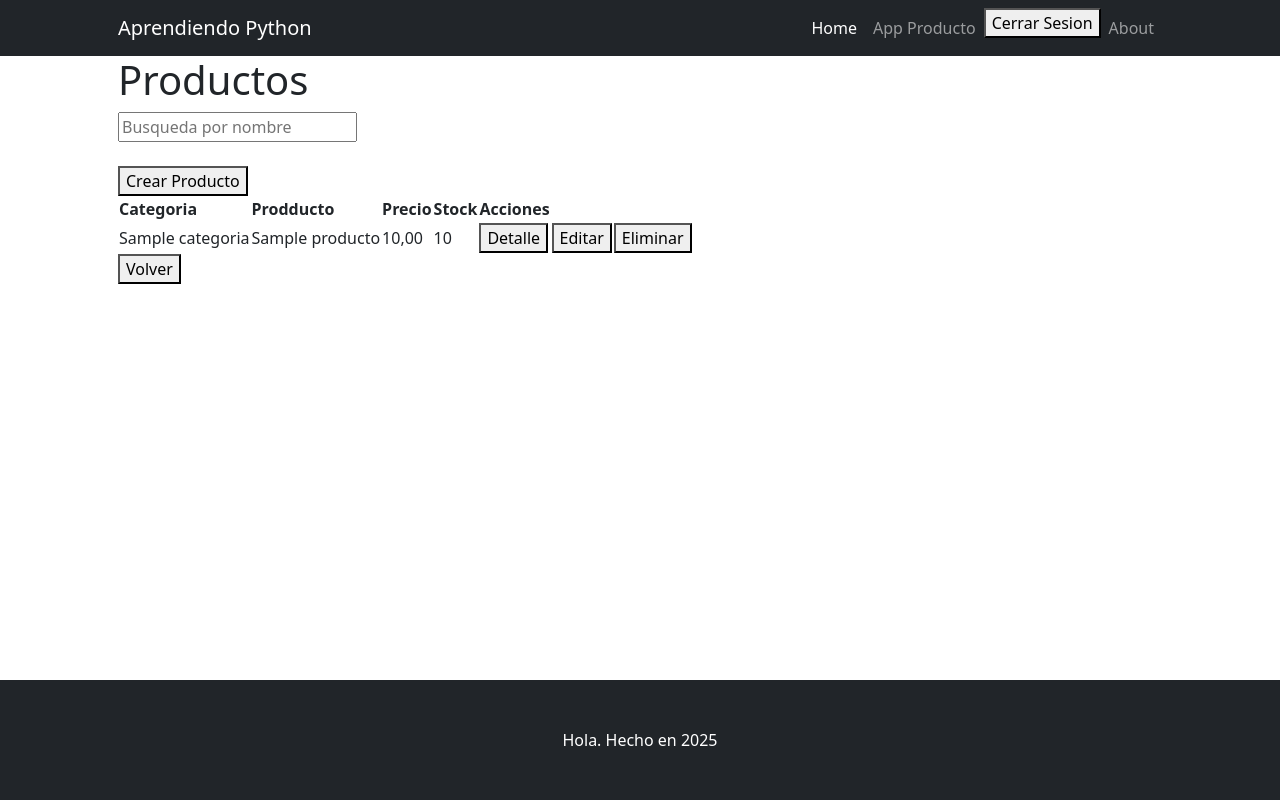
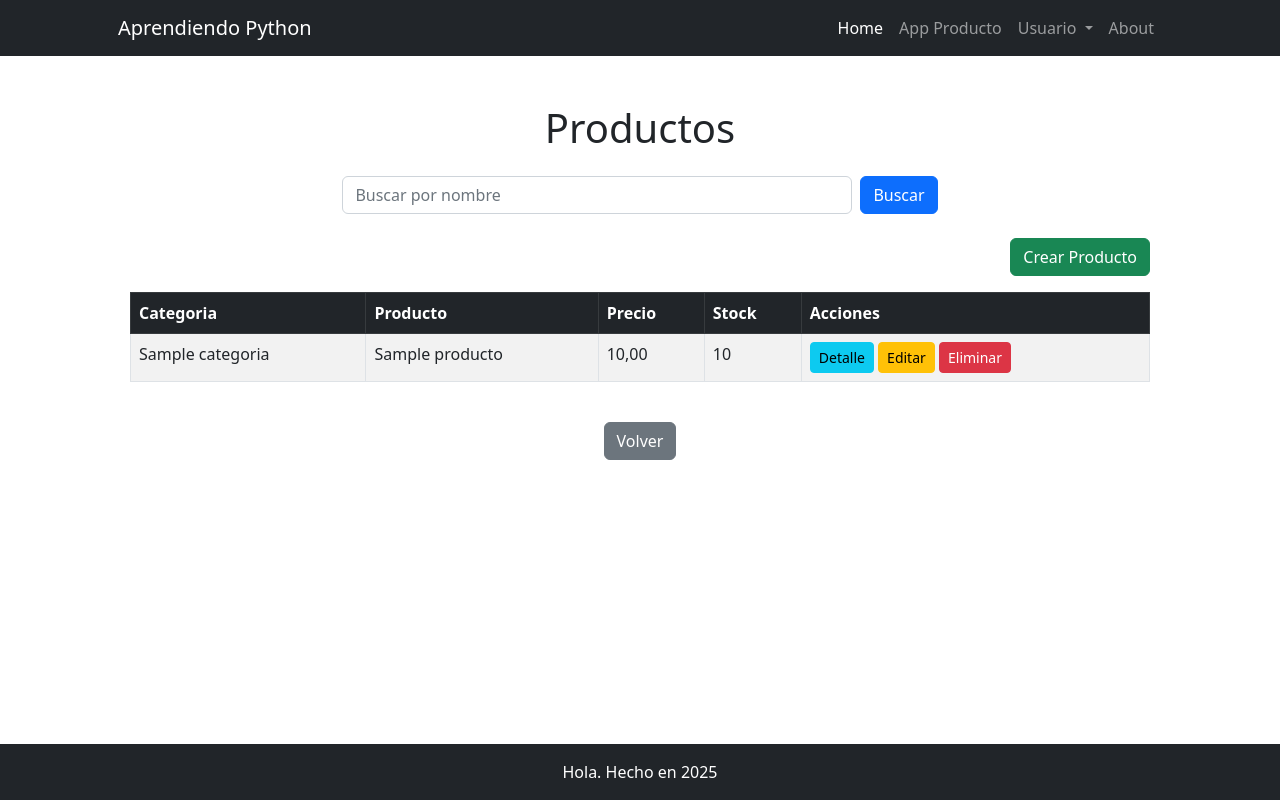
Before and after one commit to guillermocostamagna/django-prueba, a Django app: page /producto/producto/list/ in a window 1280 px wide. Run offline with Django 5.2, Linux system fonts and the light colour scheme; a user stored in the database is signed in; tables that the repository leaves empty hold one stand-in row (values such as "Sample post"); some libraries are stand-ins or nearby versions.

Commit message:
fin de proyecto

```diff
--- a/src/principal/templates/componentes/footer.html
+++ b/src/principal/templates/componentes/footer.html
@@ -1,4 +1,4 @@
 <!-- Footer-->
-        <footer class="py-5 bg-dark fixed-bottom">
-            <div class="container px-4 px-lg-5"><p class="m-0 text-center text-white">Hola. Hecho en {{año}}</p></div>
-        </footer>
+<footer class="py-3 bg-dark fixed-bottom">
+    <div class="container px-4 px-lg-5"><p class="m-0 text-center text-white">Hola. Hecho en {{año}}</p></div>
+</footer>
--- a/src/principal/templates/componentes/nav.html
+++ b/src/principal/templates/componentes/nav.html
@@ -1,22 +1,48 @@
-<!-- Responsive navbar-->
+<!-- Modern responsive navbar with dropdowns and icons -->
 <nav class="navbar navbar-expand-lg navbar-dark bg-dark">
     <div class="container px-5">
         <a class="navbar-brand" href="{% url 'principal:index' %}">Aprendiendo Python</a>
-                <button class="navbar-toggler" type="button" data-bs-toggle="collapse" data-bs-target="#navbarSupportedContent" aria-controls="navbarSupportedContent" aria-expanded="false" aria-label="Toggle navigation"><span class="navbar-toggler-icon"></span></button>
+        <button class="navbar-toggler" type="button" data-bs-toggle="collapse" data-bs-target="#navbarSupportedContent" aria-controls="navbarSupportedContent" aria-expanded="false" aria-label="Toggle navigation">
+            <span class="navbar-toggler-icon"></span>
+        </button>
         <div class="collapse navbar-collapse" id="navbarSupportedContent">
             <ul class="navbar-nav ms-auto mb-2 mb-lg-0">
-                        <li class="nav-item"><a class="nav-link active" aria-current="page" href="{% url 'principal:index' %}">Home</a></li>
+                <li class="nav-item">
+                    <a class="nav-link active" aria-current="page" href="{% url 'principal:index' %}">
+                        <i class="fas fa-home"></i> Home
+                    </a>
+                </li>
                 {% if user.is_authenticated %}
-                            <li><a class="nav-link" href="{% url 'producto:index' %}">App Producto</a></li>
-                            <form action="{% url 'principal:logout' %}" method="post">
+                    <li class="nav-item">
+                        <a class="nav-link" href="{% url 'producto:index' %}">
+                            <i class="fas fa-box"></i> App Producto
+                        </a>
+                    </li>
+                    <li class="nav-item dropdown">
+                        <a class="nav-link dropdown-toggle" href="#" id="userDropdown" role="button" data-bs-toggle="dropdown" aria-expanded="false">
+                            <i class="fas fa-user"></i> Usuario
+                        </a>
+                        <ul class="dropdown-menu dropdown-menu-end" aria-labelledby="userDropdown">
+                            <li>
+                                <form action="{% url 'principal:logout' %}" method="post" class="dropdown-item">
                                     {% csrf_token %}
-                                <button type="submit">Cerrar Sesion</button>
+                                    <button type="submit" class="btn btn-link">Cerrar Sesión</button>
                                 </form>
+                            </li>
+                        </ul>
+                    </li>
                 {% else %}
-                            <li class="nav-item"><a class="nav-link" href="{% url 'principal:login' %}">Login</a></li>
+                    <li class="nav-item">
+                        <a class="nav-link" href="{% url 'principal:login' %}">
+                            <i class="fas fa-sign-in-alt"></i> Login
+                        </a>
+                    </li>
                 {% endif %}
-                        <li class="nav-item"><a class="nav-link" href="{% url 'principal:about' %}">About</a></li>
-
+                <li class="nav-item">
+                    <a class="nav-link" href="{% url 'principal:about' %}">
+                        <i class="fas fa-info-circle"></i> About
+                    </a>
+                </li>
             </ul>
         </div>
     </div>
--- a/src/producto/templates/producto/producto_list.html
+++ b/src/producto/templates/producto/producto_list.html
@@ -1,21 +1,27 @@
 {% extends 'principal/base.html' %}
 
 {% block content %}
-    <h1>Productos</h1>
-    <form method = "get">
-        <input type="text" name="busqueda" placeholder="Busqueda por nombre">
+<div class="container mt-5">
+    <h1 class="text-center mb-4">Productos</h1>
+    <form method="get" class="d-flex justify-content-center mb-4">
+        <input type="text" name="busqueda" class="form-control w-50" placeholder="Buscar por nombre">
+        <button type="submit" class="btn btn-primary ms-2">Buscar</button>
     </form>
-    <br>
-    <a href="{% url 'producto:producto_create' %}"><button>Crear Producto</button></a>
-
-    <table>
+    <div class="text-end mb-3">
+        <a href="{% url 'producto:producto_create' %}" class="btn btn-success">Crear Producto</a>
+    </div>
+    <div class="table-responsive">
+        <table class="table table-striped table-bordered">
+            <thead class="table-dark">
                 <tr>
                     <th>Categoria</th>
-            <th>Prodducto</th>
+                    <th>Producto</th>
                     <th>Precio</th>
                     <th>Stock</th>
                     <th>Acciones</th>
                 </tr>
+            </thead>
+            <tbody>
                 {% for producto in object_list %}
                     <tr>
                         <td>{{ producto.categoria }}</td>
@@ -23,20 +29,21 @@
                         <td>{{ producto.precio }}</td>
                         <td>{{ producto.stock }}</td>
                         <td>
-                    <a href="{% url 'producto:producto_detail' producto.id %}"><button>Detalle</button></a>
-                </td>
-                <td>
-                    <a href="{% url 'producto:producto_update' producto.id %}"><button>Editar</button></a>
-                </td>
-                <td>
-                    <a href="{% url 'producto:producto_delete' producto.id %}"><button>Eliminar</button></a>
+                            <a href="{% url 'producto:producto_detail' producto.id %}" class="btn btn-info btn-sm">Detalle</a>
+                            <a href="{% url 'producto:producto_update' producto.id %}" class="btn btn-warning btn-sm">Editar</a>
+                            <a href="{% url 'producto:producto_delete' producto.id %}" class="btn btn-danger btn-sm">Eliminar</a>
                         </td>
                     </tr>
                 {% empty %}
                     <tr>
-                <td>No hay productos</td>
+                        <td colspan="5" class="text-center">No hay productos</td>
                     </tr>
                 {% endfor %}
+            </tbody>
         </table>
-    <a href="{% url 'producto:index' %}"><button>Volver</button></a>
+    </div>
+    <div class="text-center mt-4">
+        <a href="{% url 'producto:index' %}" class="btn btn-secondary">Volver</a>
+    </div>
+</div>
 {% endblock content %}
```
Also changed, not shown: src/principal/templates/principal/login.html (+30 -5 lines), src/producto/templates/producto/producto_detail.html (+25 -15 lines), src/producto/templates/producto/producto_form.html (+36 -6 lines). Lines whose indentation alone changed are shown as unchanged.
